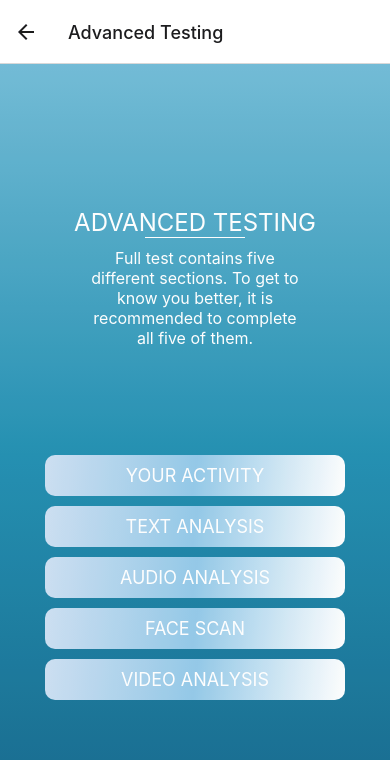
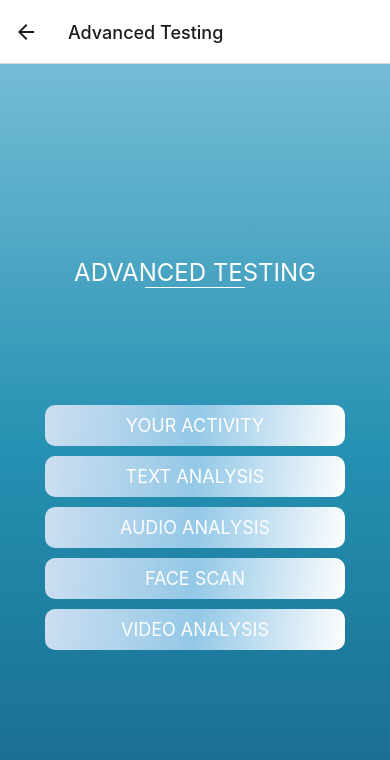
Before and after one commit to glockstory/psyscan, a React Native app: screen /AdvancedTesting in a window 390 px wide. Shown: the top 760 px of the page. Built offline with nearby package versions, Linux system fonts and the light colour scheme.

Commit message:
fix bugs with text and add comments

```diff
--- a/App.js
+++ b/App.js
@@ -1,6 +1,11 @@
 import React from "react";
 import MainStack from "./navigate";
+// import { NativeBaseProvider } from "native-base";
 
 export default function App() {
-  return <MainStack />;
+  return (
+    // <NativeBaseProvider>
+    <MainStack />
+    // </NativeBaseProvider>
+  );
 }
--- a/app.json
+++ b/app.json
@@ -4,10 +4,10 @@
     "slug": "psyscan",
     "version": "1.0.0",
     "orientation": "portrait",
-    "icon": "./assets/icon.png",
+    "icon": "",
     "userInterfaceStyle": "light",
     "splash": {
-      "image": "./assets/splash.png",
+      "image": "",
       "resizeMode": "contain",
       "backgroundColor": "#ffffff"
     },
@@ -22,7 +22,7 @@
     },
     "android": {
       "adaptiveIcon": {
-        "foregroundImage": "./assets/adaptive-icon.png",
+        "foregroundImage": "",
         "backgroundColor": "#FFFFFF"
       }
     },
--- a/components/AdvancedTesting/AdvancedDescription.js
+++ b/components/AdvancedTesting/AdvancedDescription.js
@@ -2,7 +2,7 @@ import React from "react";
 import { Text, SafeAreaView } from "react-native";
 import { StyleSheet } from "react-native-web";
 
-export default function AdvancedDescription() {
+export default function AdvancedDescription({ children }) {
   return (
     <SafeAreaView style={{ alignItems: "center" }}>
       <Text
@@ -28,11 +28,12 @@ export default function AdvancedDescription() {
           fontSize: 16,
           textAlign: "center",
           width: 220,
-          marginBottom: '40%'
+          marginBottom: "40%",
         }}
       >
-        Full test contains five different sections. To get to know you better,
-        it is recommended to complete all five of them.
+        {/* Full test contains five different sections. To get to know you better,
+        it is recommended to complete all five of them. */}
+        {children}
       </Text>
     </SafeAreaView>
   );
--- a/components/AdvancedTesting/AdvancedTesting.js
+++ b/components/AdvancedTesting/AdvancedTesting.js
@@ -10,7 +10,10 @@ import LinearArea from "../Other/LinearArea";
 export default function AdvancedTesting({ navigation }) {
   return (
     <LinearArea>
-      <AdvancedDescription></AdvancedDescription>
+      <AdvancedDescription>
+        {/* Full test contains five different sections. To get to know you better,
+        it is recommended to complete all five of them. */}
+      </AdvancedDescription>
       <GradientButton
         title={"YOUR ACTIVITY"}
         onPress={() => navigation.navigate("AdvancedYourActivity")}
--- a/components/AdvancedTesting/AdvancedTextAnalysis.js
+++ b/components/AdvancedTesting/AdvancedTextAnalysis.js
@@ -1,10 +1,10 @@
-import { View, Text } from 'react-native'
-import React from 'react'
+import { View, Text } from "react-native";
+import React from "react";
 
 export default function AdvancedTextAnalysis() {
   return (
     <View>
       <Text>AdvancedTextAnalysis</Text>
     </View>
-  )
+  );
 }
--- a/components/AdvancedTesting/AdvancedVideoAnalysis.js
+++ b/components/AdvancedTesting/AdvancedVideoAnalysis.js
@@ -6,5 +6,5 @@ export default function AdvancedVideoAnalysis() {
     <View>
       <Text>AdvancedVideoAnalysis</Text>
     </View>
-  )
+  );
 }
--- a/components/AdvancedTesting/AdvancedYourActivity.js
+++ b/components/AdvancedTesting/AdvancedYourActivity.js
@@ -1,12 +1,11 @@
 import { View, Text } from "react-native";
 import React from "react";
 import LinearArea from "../Other/LinearArea";
-import { styles } from "../../styles/style";
 
 export default function AdvancedYourActivity() {
   return (
     <LinearArea>
-        <Text>ЗДАРОВА САНЕК</Text>
+      <Text>ЗДАРОВА САНЕК</Text>
     </LinearArea>
   );
 }
--- a/components/Other/LinearArea.js
+++ b/components/Other/LinearArea.js
@@ -3,7 +3,7 @@ import React from "react";
 import { LinearGradient } from "expo-linear-gradient";
 import { styles } from "../../styles/style";
 
-export default function LinearArea({children}) {
+export default function LinearArea({ children }) {
   return (
     <LinearGradient
       style={[
--- a/package.json
+++ b/package.json
@@ -24,7 +24,7 @@
     "react-native-gesture-handler": "~2.2.1",
     "react-native-linear-gradient": "^2.6.2",
     "react-native-router": "^0.2.1",
-    "react-native-safe-area-context": "^4.2.4",
+    "react-native-safe-area-context": "4.2.4",
     "react-native-screens": "~3.11.1",
     "react-native-svg": "12.3.0",
     "react-native-web": "0.17.7"
```
Also changed, not shown: components/AdvancedTesting/AdvancedAudioAnalysis.js (+10 -4 lines), components/AdvancedTesting/Components/AudioSlider.js (added, +28 -0 lines), components/Authentification/RegistrationPage.js (+5 -2 lines), assets/AdvancedTestingAudioLogo.png (added), 1 other file (tests, documents, lock files or other folders).
